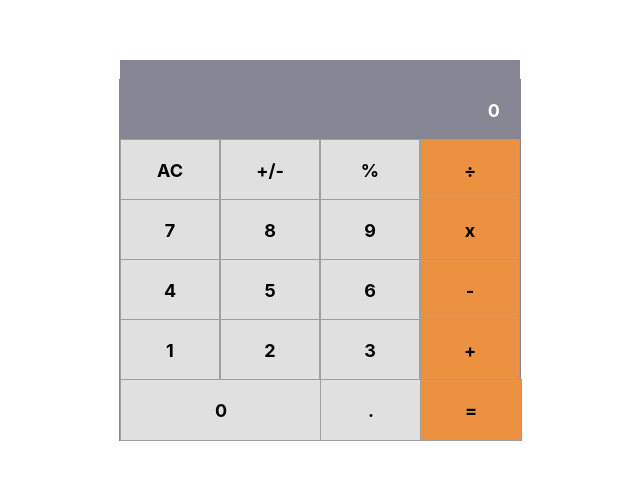
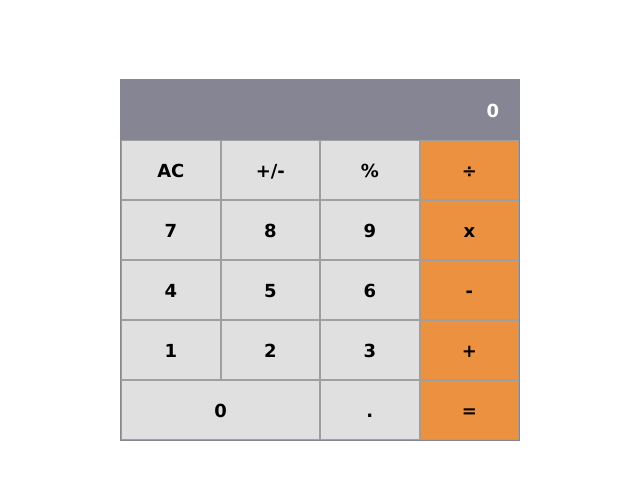
Before and after one commit to LarryIVC/mathmagicians, a React (Create React App) app: page / in a window 1280 px wide. Shown: the part 140-620 px from the top of the page, without its empty margins (320-960 px from the left). Built offline with nearby package versions, Linux system fonts and the light colour scheme.

Commit message:
Update index.css

```diff
--- a/src/index.css
+++ b/src/index.css
@@ -1,5 +1,11 @@
+* {
+  margin: 0;
+  padding: 0;
+  box-sizing: border-box;
+  font-family: Verdana, Geneva, Tahoma, sans-serif;
+}
+
 body {
-  margin: 0;
   font-family:
     -apple-system,
     BlinkMacSystemFont,
```
